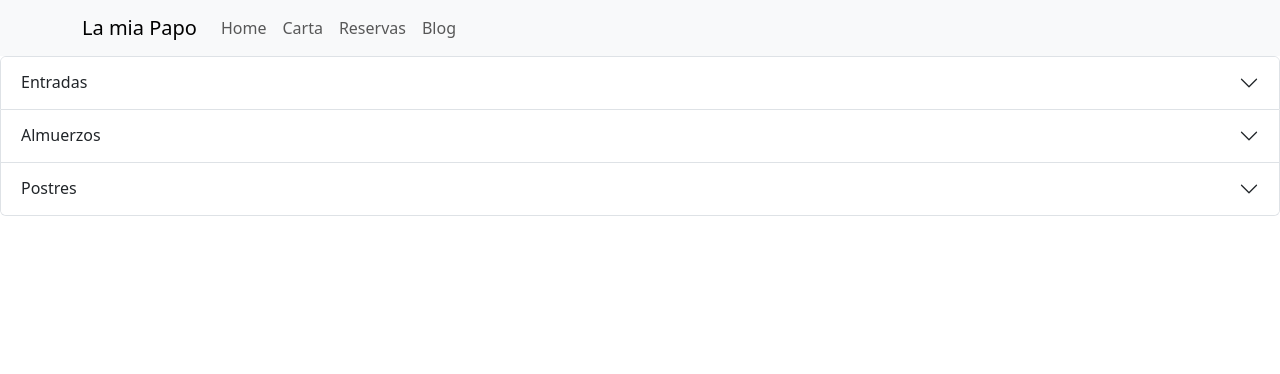
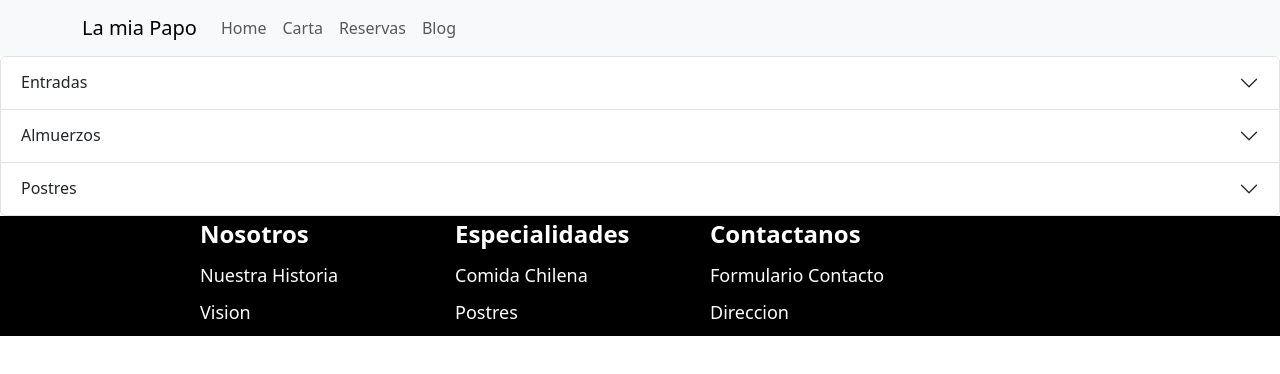
Before and after one commit to Cristianibanezvillarroel/ProyectoRestauranteCristianIbanez, a React (Vite) app: page /ProyectoRestauranteCristianIbanez/carta in a window 1280 px wide. Shown: the top 374 px of the page. Built offline with nearby package versions, Linux system fonts and the light colour scheme.

Commit message:
agregacion del footer

```diff
--- a/package.json
+++ b/package.json
@@ -19,7 +19,8 @@
     "react-bootstrap": "^2.8.0",
     "react-calendar": "^4.6.0",
     "react-dom": "^18.2.0",
-    "react-router-dom": "^6.16.0"
+    "react-router-dom": "^6.16.0",
+    "styled-components": "^6.0.8"
   },
   "devDependencies": {
     "@types/react": "^18.2.15",
--- a/src/App.jsx
+++ b/src/App.jsx
@@ -6,6 +6,7 @@ import { Carta } from './routes/Carta'
 import { Blog } from './routes/Blog'
 import { Reservas } from './routes/Reservas'
 import { CartaDetail } from './routes/CartaDetail'
+import { Footer } from './components/Footer'
 
 
 function App() {
@@ -21,6 +22,7 @@ function App() {
         <Route path='/blog' element={<Blog />}></Route>
         <Route path='/carta/:categoria' element={<CartaDetail />}></Route>
       </Routes>
+      <Footer/>
     </>
   )
 }
--- /dev/null
+++ b/src/FooterStyles.js
@@ -0,0 +1,55 @@
+import styled from 'styled-components';
+
+export const Box = styled.div`
+background: black;
+bottom: 0;
+width: 100%;
+
+
+@media (max-width: 1000px) {
+	padding: 70px 30px;
+}
+`;
+
+export const Container = styled.div`
+	display: flex;
+	flex-direction: column;
+	justify-content: center;
+	max-width: 1000px;
+	margin: 0 auto;
+`
+
+export const Column = styled.div`
+display: flex;
+flex-direction: column;
+text-align: left;
+margin-left: 60px;
+`;
+
+export const Row = styled.div`
+display: grid;
+grid-template-columns: repeat(auto-fill,
+						minmax(185px, 1fr));
+grid-gap: 20px;
+
+
+`;
+
+export const FooterLink = styled.a`
+color: #fff;
+margin-bottom: 10px;
+font-size: 18px;
+text-decoration: none;
+
+&:hover {
+	color: green;
+	transition: 200ms ease-in;
+}
+`;
+
+export const Heading = styled.p`
+font-size: 24px;
+color: #fff;
+margin-bottom: 10px;
+font-weight: bold;
+`;
--- /dev/null
+++ b/src/components/Footer.jsx
@@ -0,0 +1,35 @@
+import React from "react";
+import {
+    Box,
+    Container,
+    Row,
+    Column,
+    FooterLink,
+    Heading,
+} from "../FooterStyles";
+
+export const Footer = () => {
+    return (
+        <Box>
+            <Container>
+                <Row>
+                    <Column>
+                        <Heading>Nosotros</Heading>
+                        <FooterLink href="#">Nuestra Historia</FooterLink>
+                        <FooterLink href="#">Vision</FooterLink>
+                    </Column>
+                    <Column>
+                        <Heading>Especialidades</Heading>
+                        <FooterLink href="#">Comida Chilena</FooterLink>
+                        <FooterLink href="#">Postres</FooterLink>
+                    </Column>
+                    <Column>
+                        <Heading>Contactanos</Heading>
+                        <FooterLink href="#">Formulario Contacto</FooterLink>
+                        <FooterLink href="#">Direccion</FooterLink>
+                    </Column>
+                </Row>
+            </Container>
+        </Box>
+    );
+}
```
Also changed, not shown: 1 other file (tests, documents, lock files or other folders).
